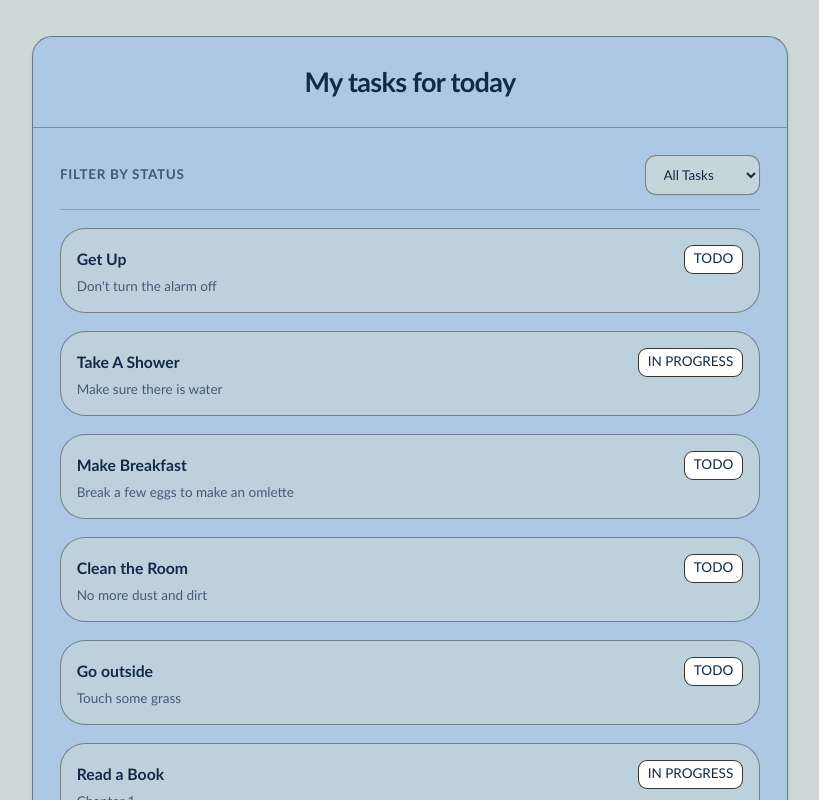
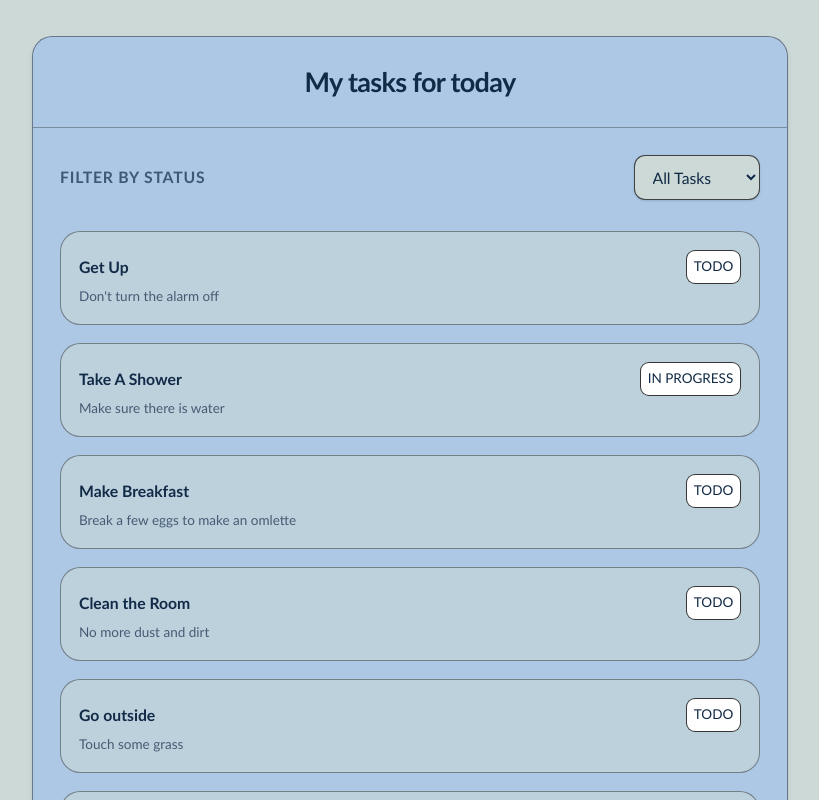
Before and after one commit to sevaa25/minitaskboard, a Next.js app: page / in a window 1280 px wide. Shown: the top 800 px of the page, without its empty margins (230-1049 px from the left). Built offline with nearby package versions, Linux system fonts and the light colour scheme.

Commit message:
Update styles to remove unnecessary fluff and improve readability

```diff
--- a/app/_components/SearchBar.tsx
+++ b/app/_components/SearchBar.tsx
@@ -5,10 +5,10 @@ interface SearchBarProps {
 
 export default function SearchBar({ val, handleChange }: SearchBarProps) {
   return (
-    <div className="flex items-center justify-between gap-5 pb-3 border-b border-border/20">
+    <div className="flex items-center justify-between pb-3">
       <label
         htmlFor="status-filter"
-        className="text-xs font-semibold uppercase tracking-wider text-card-foreground/70"
+        className="text-sm font-semibold uppercase tracking-wider text-card-foreground/70"
       >
         Filter by status
       </label>
@@ -17,7 +17,7 @@ export default function SearchBar({ val, handleChange }: SearchBarProps) {
         id="status-filter"
         value={val}
         onChange={(e) => handleChange(e.target.value)}
-        className="h-9 px-3 rounded-lg text-xs font-medium bg-background/80 border border-border/40 text-card-foreground shadow-xs transition-colors hover:border-border/70 cursor-pointer"
+        className="h-10 px-3 rounded-lg text-sm bg-background border border-border/70 hover:border-border hover:bg-white shadow-sm transition-all cursor-pointer"
       >
         <option value="all">All Tasks</option>
         <option value="todo">To Do</option>
--- a/app/_components/Task.tsx
+++ b/app/_components/Task.tsx
@@ -14,14 +14,14 @@ export default function Task({ id, title, description, status }: TaskProps) {
     <li className="list-none">
       <Link
         href={`/tasks/${id}`}
-        className="block p-3.5 rounded-[25px] border border-border/40 bg-background/50 hover:bg-background hover:border-foreground/20 hover:shadow-md transition-all"
+        className="block p-4 rounded-2xl border border-border/40 bg-background/50 hover:bg-background hover:border-foreground/20 hover:shadow-md transition-all"
       >
-        <div className="flex items-center justify-between gap-2">
+        <div className="flex items-center justify-between">
           <h3 className="text-sm font-semibold text-card-foreground hover:underline">
             {title}
           </h3>
 
-          <span className="text-xs px-2 py-1 rounded-md border border-border/80 bg-white text-card-foreground uppercase">
+          <span className="text-xs p-1.5 rounded-md border border-border/80 bg-white text-card-foreground uppercase">
             {status.replace("-", " ")}
           </span>
         </div>
--- a/app/page.tsx
+++ b/app/page.tsx
@@ -4,7 +4,6 @@ import {
   Card,
   CardHeader,
   CardTitle,
-  CardDescription,
   CardContent,
   CardFooter,
 } from "@/components/ui/card";
--- a/components/ui/card.tsx
+++ b/components/ui/card.tsx
@@ -24,7 +24,7 @@ function CardHeader({ className, ...props }: React.ComponentProps<"div">) {
     <div
       data-slot="card-header"
       className={cn(
-        "flex flex-col gap-1.5 p-6 border-b border-border/30",
+        "flex flex-col gap-2 p-6 border-b border-border/30",
         className
       )}
       {...props}
```
